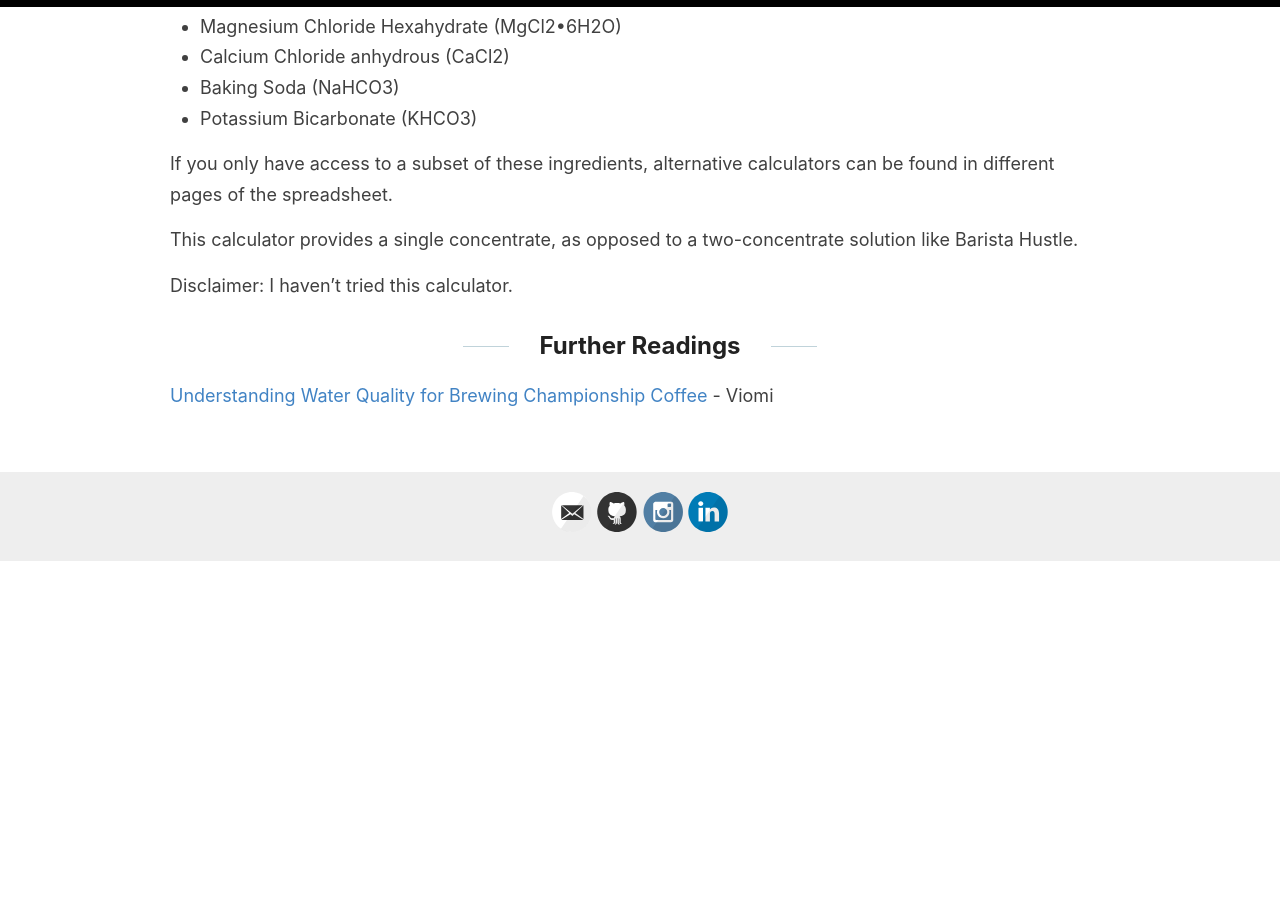
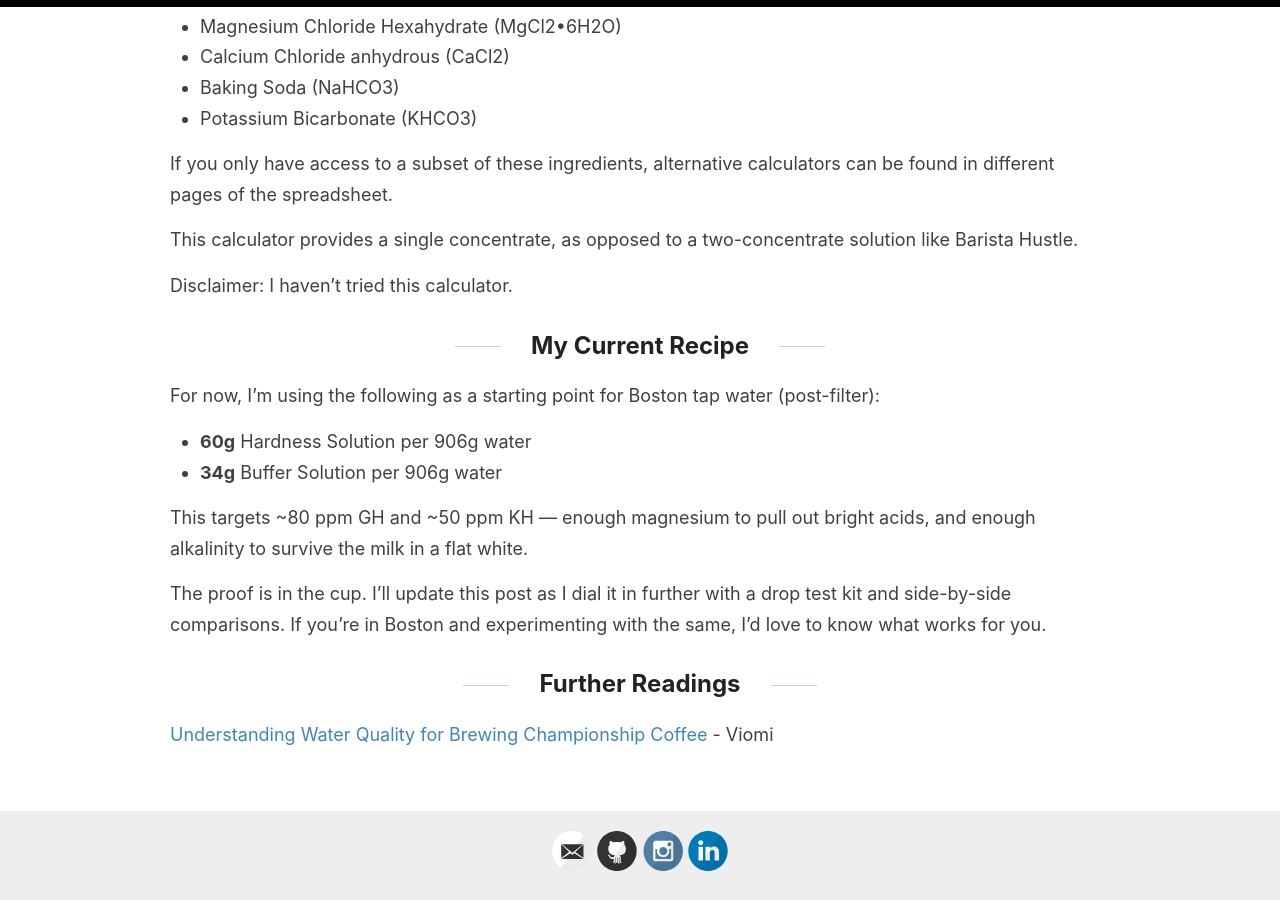
Before and after one commit to kfchou/kfchou.github.io, a Jekyll site: the page built from _posts/2026-03-22-water-chemistry.md, in a window 1280 px wide and 900 px high, scrolled down 5287 px. Built offline with Jekyll 4.4.1, drawn with Linux system fonts in a browser that asks for light colours; formulas are drawn with MathJax 3; comment, search, counter and statistics services are not loaded; before the commit the page ends 5849 px from its top, so only the background shows below that.

Commit message:
add conclusion

```diff
--- a/_posts/2026-03-22-water-chemistry.md
+++ b/_posts/2026-03-22-water-chemistry.md
@@ -126,5 +126,17 @@ This calculator provides a single concentrate, as opposed to a two-concentrate s
 
 Disclaimer: I haven't tried this calculator.
 
+
+## My Current Recipe
+
+For now, I'm using the following as a starting point for Boston tap water (post-filter):
+
+* **60g** Hardness Solution per 906g water
+* **34g** Buffer Solution per 906g water
+
+This targets ~80 ppm GH and ~50 ppm KH — enough magnesium to pull out bright acids, and enough alkalinity to survive the milk in a flat white.
+
+The proof is in the cup. I'll update this post as I dial it in further with a drop test kit and side-by-side comparisons. If you're in Boston and experimenting with the same, I'd love to know what works for you.
+
 ## Further Readings
 [Understanding Water Quality for Brewing Championship Coffee](https://water.viomi.com/blogs/hydration-lab/water-quality-for-coffee-brewing-guide#:~:text=For%20espresso%2C%20many%20aim%20somewhat%20higher%2C%20often,Calcium%20and%20Magnesium%20For%20Body%20And%20Sweetness.) - Viomi
```
